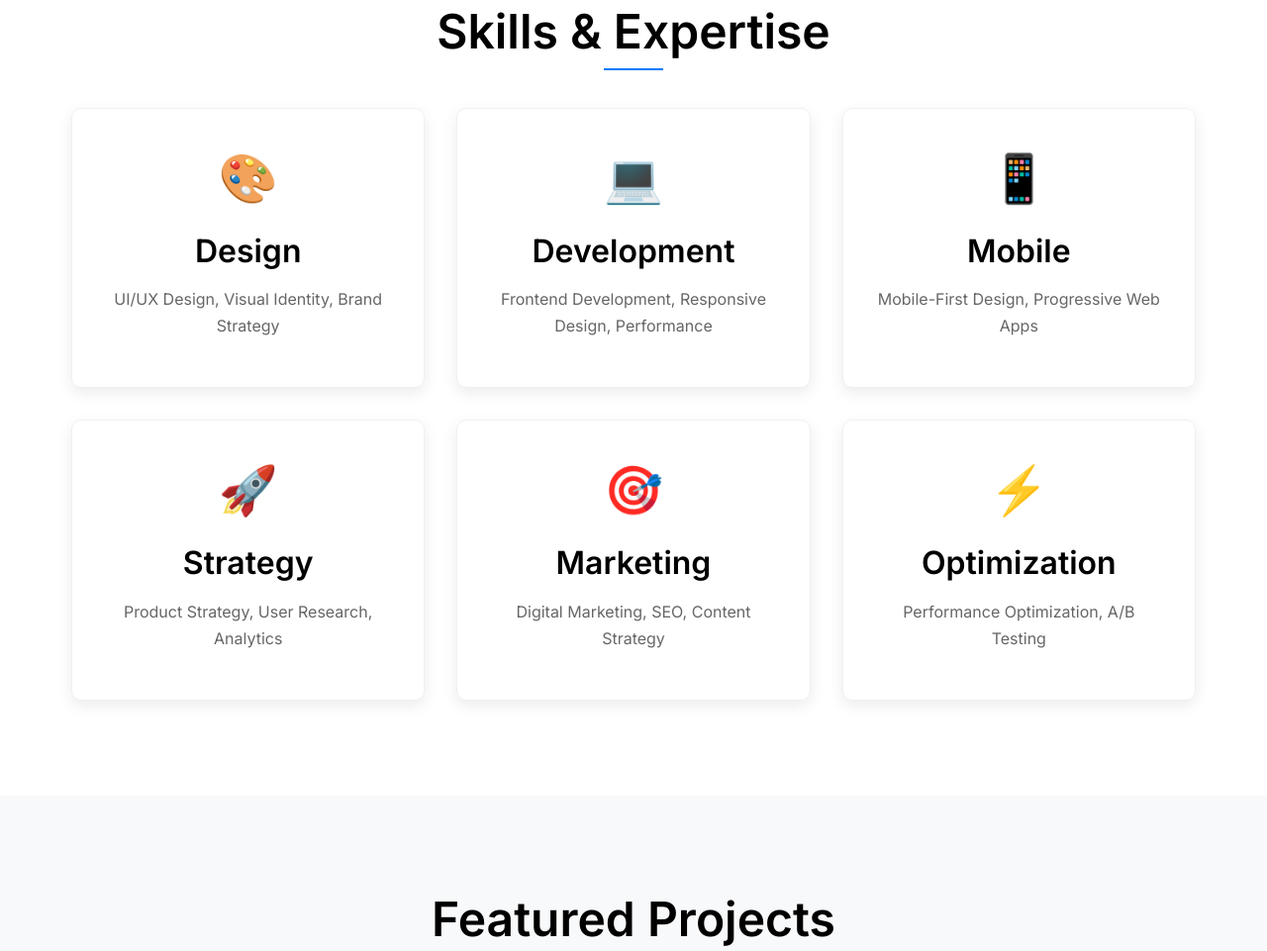
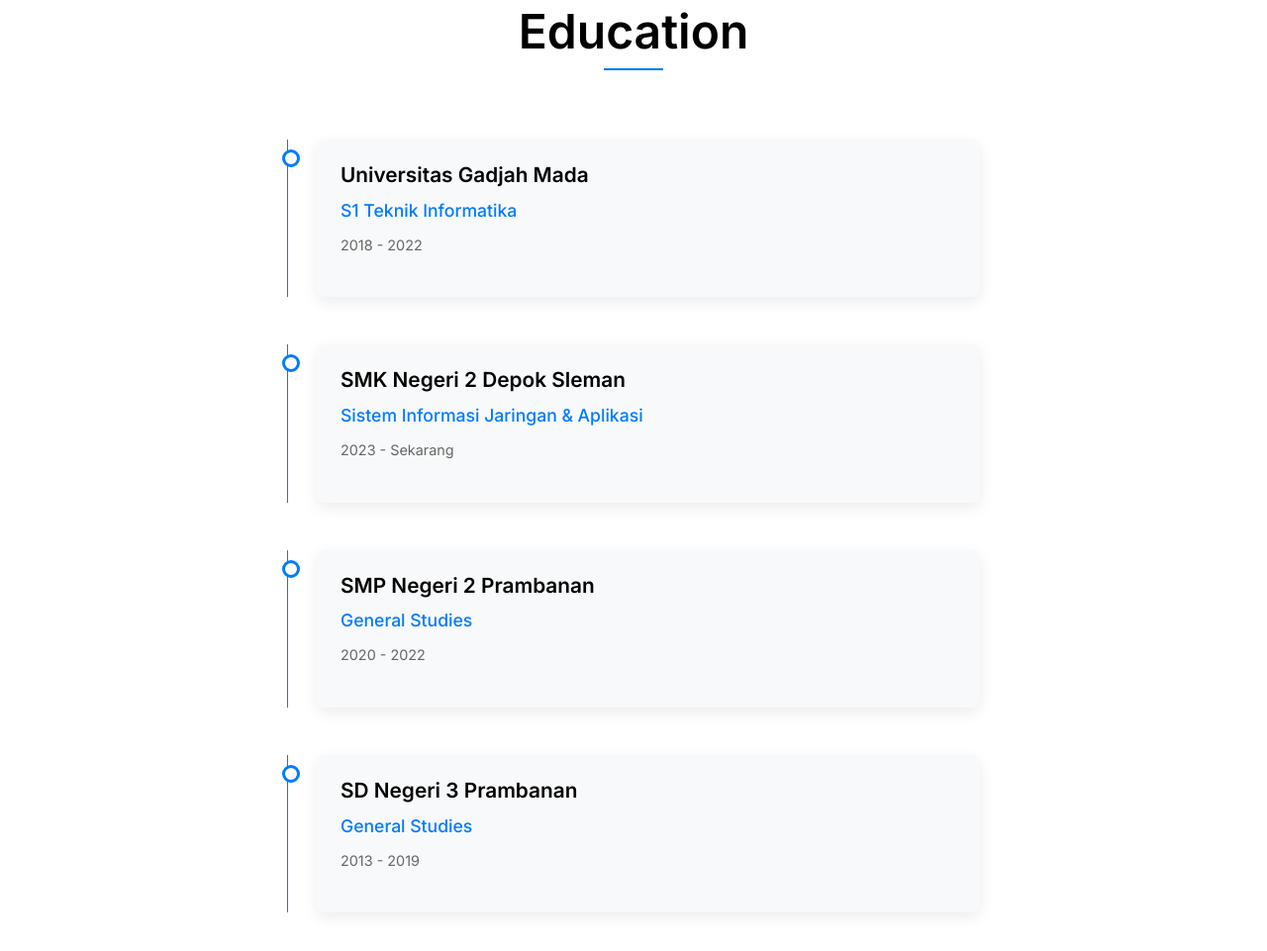
Before and after one commit to rendisusanto/portofolio, a plain HTML site: page index.html in a window 1280 px wide. Shown: the part 1596-2557 px from the top of the page at 99% size. Drawn offline with Linux system fonts and the light colour scheme.

Commit message:
Education

```diff
--- a/index.html
+++ b/index.html
@@ -5,7 +5,7 @@
     <meta name="viewport" content="width=device-width, initial-scale=1.0">
     <meta name="description" content="Professional portfolio website template - Modern minimalist design">
     <meta name="keywords" content="portfolio, professional, designer, developer, minimalist">
-    <meta name="author" content="Your Name">
+    <meta name="author" content="Rendi Susanto">
     <title>Rendi Susanto - Professional Portfolio</title>
     <link rel="stylesheet" href="style.css">
     <link rel="preconnect" href="https://fonts.googleapis.com">
@@ -13,12 +13,10 @@
     <link href="https://fonts.googleapis.com/css2?family=Inter:wght@300;400;500;600;700&display=swap" rel="stylesheet">
 </head>
 <body>
-    <!-- Loading Screen -->
     <div id="loading-screen">
         <div class="loading-spinner"></div>
     </div>
 
-    <!-- Navigation -->
     <nav class="navbar" id="navbar">
         <div class="nav-container">
             <a href="#home" class="nav-logo">Portofolio</a>
@@ -28,6 +26,9 @@
                 </li>
                 <li class="nav-item">
                     <a href="#about" class="nav-link">About</a>
+                </li>
+                <li class="nav-item">
+                    <a href="#education" class="nav-link">Education</a>
                 </li>
                 <li class="nav-item">
                     <a href="#skills" class="nav-link">Skills</a>
@@ -50,7 +51,6 @@
         </div>
     </nav>
 
-    <!-- Hero Section -->
     <section id="home" class="hero">
         <div class="hero-container">
             <div class="hero-content fade-in">
@@ -65,7 +65,6 @@
         </div>
     </section>
 
-    <!-- About Section -->
     <section id="about" class="about section">
         <div class="container">
             <div class="about-content">
@@ -95,13 +94,48 @@
                     </div>
                 </div>
                 <div class="about-image fade-in">
-                    <img src="assets/rendi.jpg"  alt="Profile Picture" class="profile-image">
+                    <img src="assets/rendi.jpg" alt="Profile Picture" class="profile-image">
                 </div>
             </div>
         </div>
     </section>
 
-    <!-- Skills Section -->
+    <section id="education" class="education section">
+        <div class="container">
+            <h2 class="section-title fade-in">Education</h2>
+            <div class="education-timeline fade-in">
+                <div class="timeline-item">
+                    <div class="timeline-content">
+                        <h3 class="timeline-title">Universitas Gadjah Mada</h3>
+                        <p class="timeline-subtitle">S1 Teknik Informatika</p>
+                        <p class="timeline-duration">2018 - 2022</p>
+                    </div>
+                </div>
+                <div class="timeline-item">
+                    <div class="timeline-content">
+                        <h3 class="timeline-title">SMK Negeri 2 Depok Sleman</h3>
+                        <p class="timeline-subtitle">Sistem Informasi Jaringan & Aplikasi</p>
+                        <p class="timeline-duration">2023 - Sekarang</p>
+                    </div>
+                </div>
+                <div class="timeline-item">
+                    <div class="timeline-content">
+                        <h3 class="timeline-title">SMP Negeri 2 Prambanan</h3>
+                        <p class="timeline-subtitle">General Studies</p>
+                        <p class="timeline-duration">2020 - 2022</p>
+                    </div>
+                </div>
+                <div class="timeline-item">
+                    <div class="timeline-content">
+                        <h3 class="timeline-title">SD Negeri 3 Prambanan</h3>
+                        <p class="timeline-subtitle">General Studies</p>
+                        <p class="timeline-duration">2013 - 2019</p>
+                    </div>
+                </div>
+            </div>
+        </div>
+    </section>
+
     <section id="skills" class="skills section">
         <div class="container">
             <h2 class="section-title fade-in">Skills & Expertise</h2>
@@ -140,12 +174,10 @@
         </div>
     </section>
 
-    <!-- Portfolio Section -->
     <section id="portfolio" class="portfolio section">
         <div class="container">
             <h2 class="section-title fade-in">Featured Projects</h2>
 
-            <!-- Filter Buttons -->
             <div class="portfolio-filters fade-in">
                 <button class="filter-btn active" data-filter="all">All</button>
                 <button class="filter-btn" data-filter="web">Web Design</button>
@@ -153,7 +185,6 @@
                 <button class="filter-btn" data-filter="branding">Branding</button>
             </div>
 
-            <!-- Portfolio Grid -->
             <div class="portfolio-grid">
                 <div class="portfolio-item fade-in" data-category="web">
                     <div class="portfolio-image">
@@ -266,7 +297,6 @@
         </div>
     </section>
 
-    <!-- Testimonials Section -->
     <section id="testimonials" class="testimonials section">
         <div class="container">
             <h2 class="section-title fade-in">What Clients Say</h2>
@@ -313,7 +343,6 @@
         </div>
     </section>
 
-    <!-- Contact Section -->
     <section id="contact" class="contact section">
         <div class="container">
             <div class="contact-content">
@@ -338,8 +367,8 @@
                     </div>
                     <div class="social-links">
                         <a href="https://www.linkedin.com/in/rendi-susanto-520710307?utm_source=share&utm_campaign=share_via&utm_content=profile&utm_medium=android_app" class="social-link" aria-label="LinkedIn">LinkedIn</a>
-                        <a href="https://www.instagram.com/renrendi16?igsh=MXhjZ2FiYTY3eHdidw==" class="social-link" aria-label="Twitter">Instagram</a>
-                        <a href="https://www.tiktok.com/@renn_218" class="social-link" aria-label="Dribbble">Tiktok</a>
+                        <a href="https://www.instagram.com/renrendi16?igsh=MXhjZ2FiYTY3eHdidw==" class="social-link" aria-label="Instagram">Instagram</a>
+                        <a href="https://www.tiktok.com/@renn_218" class="social-link" aria-label="Tiktok">Tiktok</a>
                         <a href="https://github.com/rendisusanto" class="social-link" aria-label="GitHub">GitHub</a>
                     </div>
                 </div>
@@ -366,17 +395,17 @@
         </div>
     </section>
 
-    <!-- Footer -->
     <footer class="footer">
         <div class="container">
             <div class="footer-content">
                 <div class="footer-left">
-                    <p class="footer-text">&copy; 2024 Your Name. All rights reserved.</p>
+                    <p class="footer-text">&copy; 2024 Rendi Susanto. All rights reserved.</p>
                 </div>
                 <div class="footer-right">
                     <nav class="footer-nav">
                         <a href="#home" class="footer-link">Home</a>
                         <a href="#about" class="footer-link">About</a>
+                        <a href="#education" class="footer-link">Education</a>
                         <a href="#portfolio" class="footer-link">Portfolio</a>
                         <a href="#contact" class="footer-link">Contact</a>
                     </nav>
--- a/script.js
+++ b/script.js
@@ -61,6 +61,7 @@
     sections.forEach((section) => {
       const sectionTop = section.offsetTop
       const sectionHeight = section.clientHeight
+      // Adjust offset for navigation bar height and to make it active slightly earlier
       if (scrollY >= sectionTop - 200) {
         current = section.getAttribute("id")
       }
@@ -116,16 +117,18 @@
 
         if (filter === "all" || category === filter) {
           item.classList.remove("hidden")
-          setTimeout(() => {
+          // Use requestAnimationFrame for smoother transitions
+          requestAnimationFrame(() => {
             item.style.display = "block"
-          }, 10)
+          })
         } else {
           item.classList.add("hidden")
+          // Wait for the transition to finish before hiding
           setTimeout(() => {
             if (item.classList.contains("hidden")) {
               item.style.display = "none"
             }
-          }, 300)
+          }, 300) // Match this duration with your CSS transition for .portfolio-item.hidden
         }
       })
     })
@@ -185,7 +188,9 @@
       const targetSection = document.querySelector(targetId)
 
       if (targetSection) {
-        const offsetTop = targetSection.offsetTop - 70 // Account for fixed navbar
+        // Account for fixed navbar height
+        const navbarHeight = document.getElementById("navbar").offsetHeight
+        const offsetTop = targetSection.offsetTop - navbarHeight
 
         window.scrollTo({
           top: offsetTop,
@@ -243,7 +248,8 @@
 window.addEventListener("scroll", () => {
   const scrolled = window.pageYOffset
   const hero = document.querySelector(".hero")
-  const rate = scrolled * -0.5
+  // Adjust parallax effect speed as needed
+  const rate = scrolled * -0.3
 
   if (hero) {
     hero.style.transform = `translateY(${rate}px)`
@@ -255,17 +261,19 @@
   let timeout
   return function executedFunction(...args) {
     const later = () => {
-      clearTimeout(timeout)
+      timeout = null
       func(...args)
     }
-    clearTimeout(timeout)
-    timeout = setTimeout(later, wait)
+    if (!timeout) {
+      timeout = setTimeout(later, wait)
+    }
   }
 }
 
-// Apply throttling to scroll events
+// Apply throttling to scroll events - example for initializing scroll animations only once
 const throttledScrollHandler = throttle(() => {
-  // Scroll-dependent functions can be called here
+  // You can add other scroll-dependent logic here if needed,
+  // but for scroll animations, the Intersection Observer handles it efficiently.
 }, 16) // ~60fps
 
 window.addEventListener("scroll", throttledScrollHandler)
@@ -287,16 +295,18 @@
 // Focus management for accessibility
 document.addEventListener("DOMContentLoaded", () => {
   const focusableElements = document.querySelectorAll(
-    'a, button, input, textarea, select, [tabindex]:not([tabindex="-1"])',
+    'a[href]:not([disabled]), button:not([disabled]), input:not([disabled]), textarea:not([disabled]), select:not([disabled]), [tabindex]:not([tabindex="-1"])'
   )
 
   focusableElements.forEach((element) => {
     element.addEventListener("focus", function () {
-      this.style.outline = "2px solid #007BFF"
-      this.style.outlineOffset = "2px"
+      // Add a distinct outline for focused elements
+      this.style.outline = "2px solid #007BFF";
+      this.style.outlineOffset = "2px";
     })
 
     element.addEventListener("blur", function () {
+      // Remove the outline when the element loses focus
       this.style.outline = ""
       this.style.outlineOffset = ""
     })
--- a/style.css
+++ b/style.css
@@ -376,6 +376,70 @@
 
 .profile-image:hover {
   transform: scale(1.05);
+}
+
+/* Education Section */
+.education {
+  background-color: #ffffff;
+}
+
+.education-timeline {
+  position: relative;
+  max-width: 700px;
+  margin: 3rem auto;
+  padding: 2rem 0;
+}
+
+.timeline-item {
+  position: relative;
+  margin-bottom: 3rem;
+  padding-left: 30px;
+}
+
+.timeline-item::before {
+  content: "";
+  position: absolute;
+  top: 0;
+  left: 0;
+  width: 1px;
+  height: 100%;
+  background-color: #007bff;
+}
+
+.timeline-item::after {
+  content: "";
+  position: absolute;
+  top: 10px;
+  left: -5px;
+  width: 12px;
+  height: 12px;
+  background-color: #ffffff;
+  border: 3px solid #007bff;
+  border-radius: 50%;
+}
+
+.timeline-content {
+  background-color: #f8f9fa;
+  padding: 1.5rem;
+  border-radius: 8px;
+  box-shadow: 0 5px 15px rgba(0, 0, 0, 0.08);
+}
+
+.timeline-title {
+  font-size: 1.3rem;
+  color: #000000;
+  margin-bottom: 0.5rem;
+}
+
+.timeline-subtitle {
+  color: #007bff;
+  font-weight: 500;
+  margin-bottom: 0.5rem;
+}
+
+.timeline-duration {
+  color: #666666;
+  font-size: 0.9rem;
 }
 
 /* Skills Section */
```
